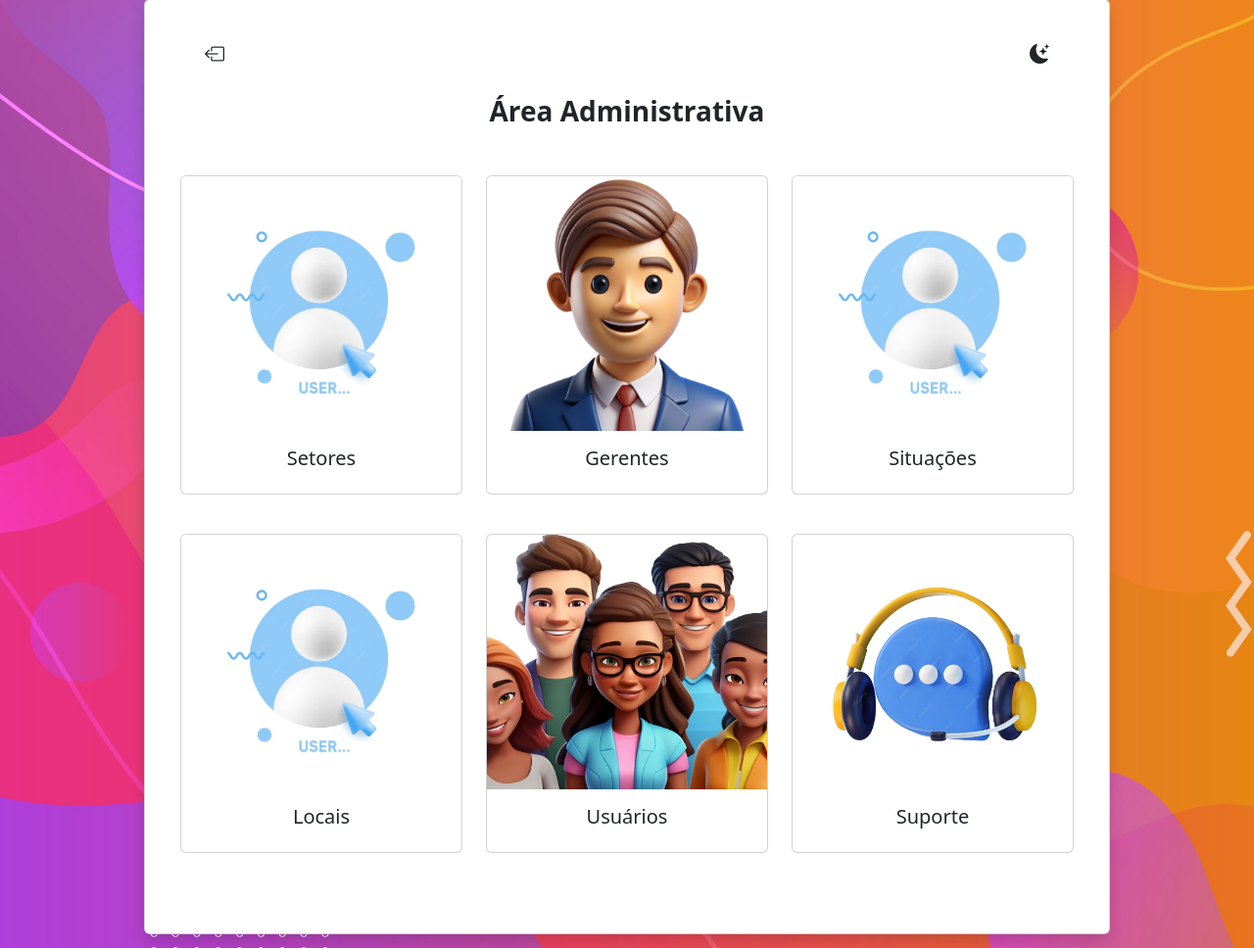
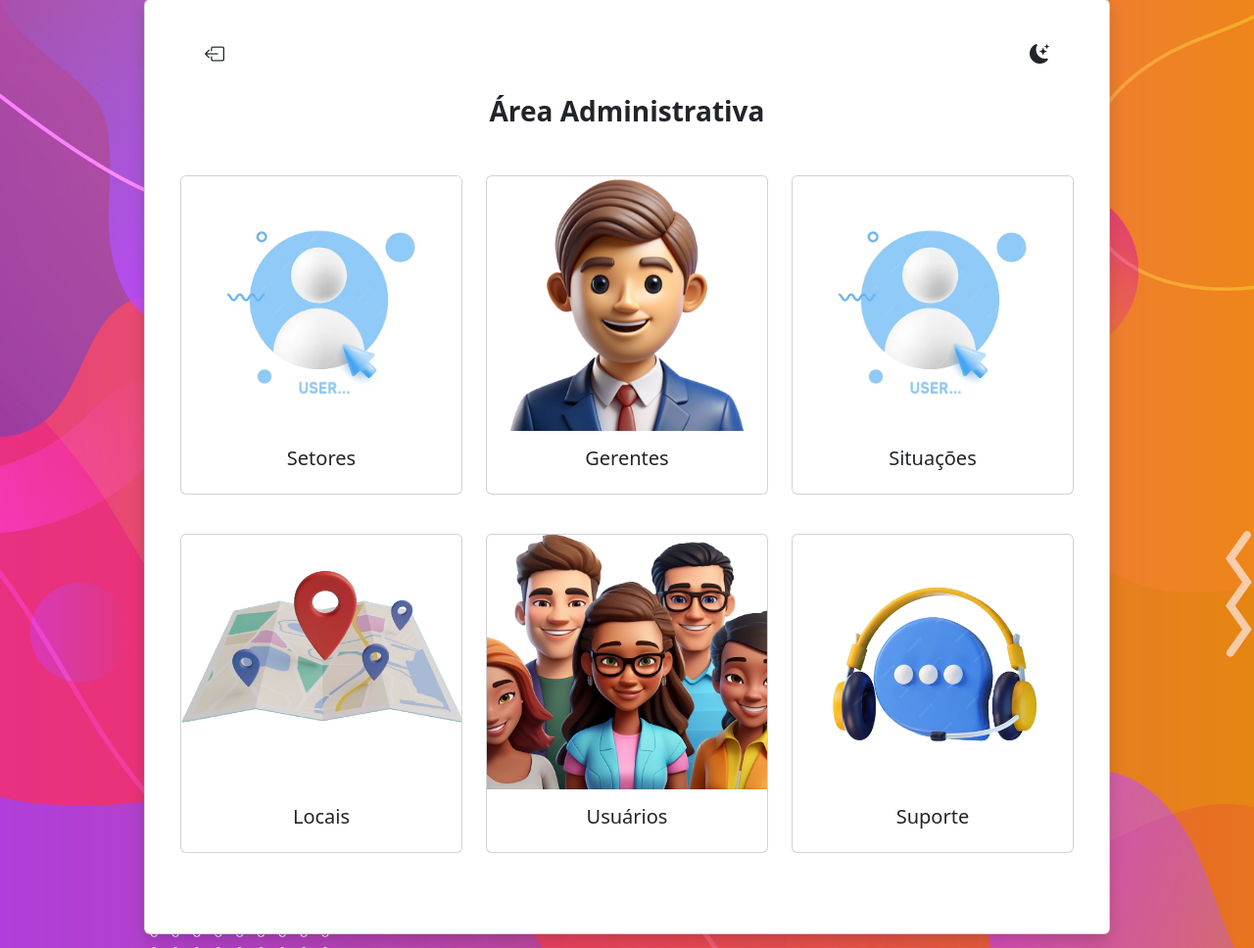
Before and after one commit to renatoads16/REGISTER, a PHP site: page /admin.php in a window 1280 px wide. Shown: the part 51-1019 px from the top of the page at 98% size. Run offline with PHP 8.4, Linux system fonts and the light colour scheme.

Commit message:
novas alterações

```diff
--- a/admin.php
+++ b/admin.php
@@ -59,7 +59,7 @@
                 <div class="row">
                     <div class="col-md-6 col-lg-4 py-2" id="goToButton" onclick="goToLogin()">
                         <div class="card card-3d" style="width: 18rem;">
-                            <img src="imgs/user.png" class="card-img-top" alt="...">
+                            <img src="imgs/local.png" class="card-img-top" alt="...">
                             <div class="card-body">
                                 <h5 class="card-title">Locais</h5>
 
```
Also changed, not shown: imgs/local.png (added).
